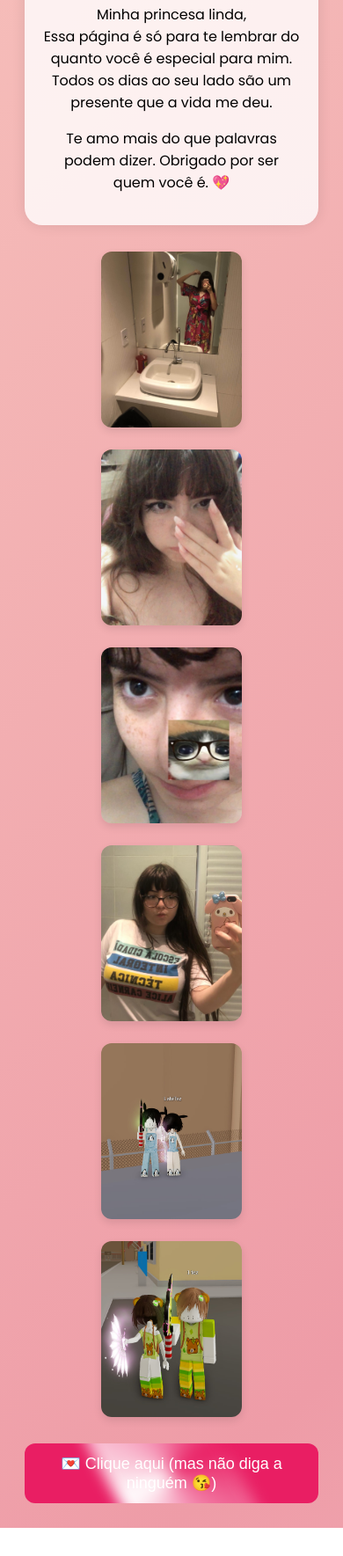
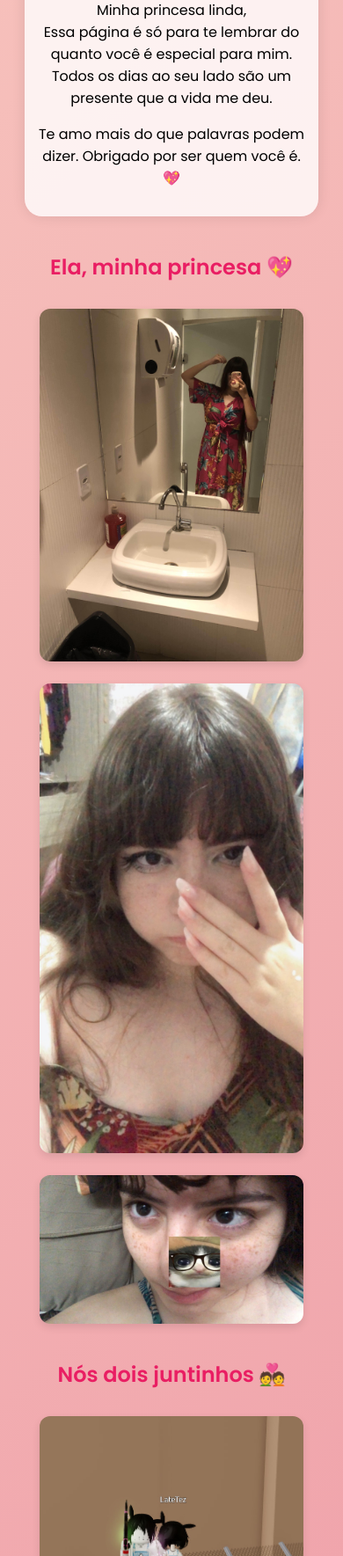
Before and after one commit to Tezzzzzzzzzzz/teamoannaprincesamia, a plain HTML site: page index.html in a window 390 px wide. Shown: the part 231-2000 px from the top of the page at 88% size. Before the commit the page ends 1968 px from the top, so only its background shows below. Drawn offline with Linux system fonts and the light colour scheme.

Commit message:
Actualizo galería con dos secciones y mejoras responsive

```diff
--- a/index.html
+++ b/index.html
@@ -20,14 +20,20 @@
     </p>
   </div>
 
-  <div class="galeria">
-    <img src="Fotos/Ella1.jpg" alt="Foto 1" onclick="ampliar(this)" />
-    <img src="Fotos/Ella2.jpg" alt="Foto 2" onclick="ampliar(this)" />
-    <img src="Fotos/Ella3.jpg" alt="Foto 3" onclick="ampliar(this)" />
-    <img src="Fotos/Ella4.jpg" alt="Foto 4" onclick="ampliar(this)" />
-    <img src="Fotos/Ella5.jpg" alt="Foto 5" onclick="ampliar(this)" />
-    <img src="Fotos/Ella6.jpg" alt="Foto 6" onclick="ampliar(this)" />
-  </div>
+  <h2 class="subtitulo">Ela, minha princesa 💖</h2>
+<div class="galeria">
+  <img src="Fotos/Ella1.jpg" alt="Ella 1" onclick="ampliar(this)" />
+  <img src="Fotos/Ella2.jpg" alt="Ella 2" onclick="ampliar(this)" />
+  <img src="Fotos/Ella3.jpg" alt="Ella 3" onclick="ampliar(this)" />
+</div>
+
+<h2 class="subtitulo">Nós dois juntinhos 💑</h2>
+<div class="galeria">
+  <img src="Fotos/Nos1.jpg" alt="Nos 1" onclick="ampliar(this)" />
+  <img src="Fotos/Nos2.jpg" alt="Nos 2" onclick="ampliar(this)" />
+  <img src="Fotos/Nos3.jpg" alt="Nos 3" onclick="ampliar(this)" />
+</div>
+
 
   <button id="boton-secreto" class="boton-animado">💌 Clique aqui (mas não diga a ninguém 😘)</button>
 
--- a/style.css
+++ b/style.css
@@ -147,3 +147,40 @@ ul li {
   border-radius: 15px;
   box-shadow: 0 0 20px #fff;
 }
+.subtitulo {
+  font-size: 24px;
+  color: #e91e63;
+  margin-top: 40px;
+  animation: fadeInUp 1s ease;
+}
+
+@keyframes fadeInUp {
+  from {
+    transform: translateY(20px);
+    opacity: 0;
+  }
+  to {
+    transform: translateY(0);
+    opacity: 1;
+  }
+}
+
+@media (max-width: 600px) {
+  .galeria {
+    flex-direction: column;
+    align-items: center;
+  }
+
+  .galeria img {
+    width: 90%;
+    height: auto;
+  }
+
+  .carta {
+    padding: 15px;
+  }
+
+  #boton-secreto {
+    width: 90%;
+  }
+}
```
Also changed, not shown: Fotos/Nos1.jpg (renamed from Fotos/Ella5.jpg), Fotos/Nos2.jpg (renamed from Fotos/Ella6.jpg), Fotos/Nos3.jpg (added), Fotos/Nos4.jpg (added).
